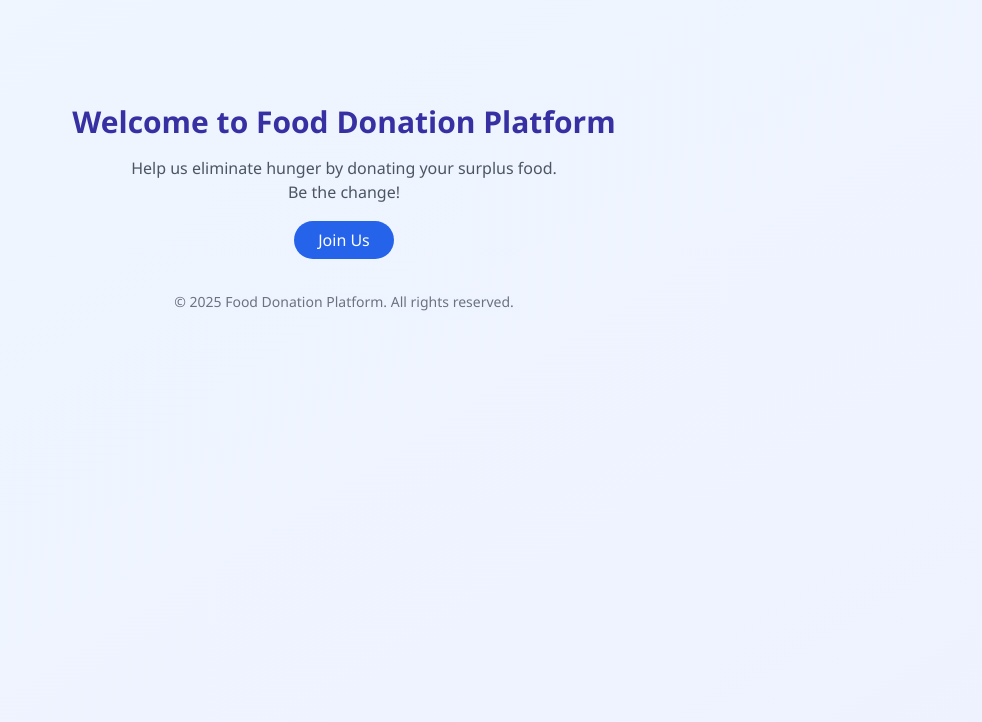
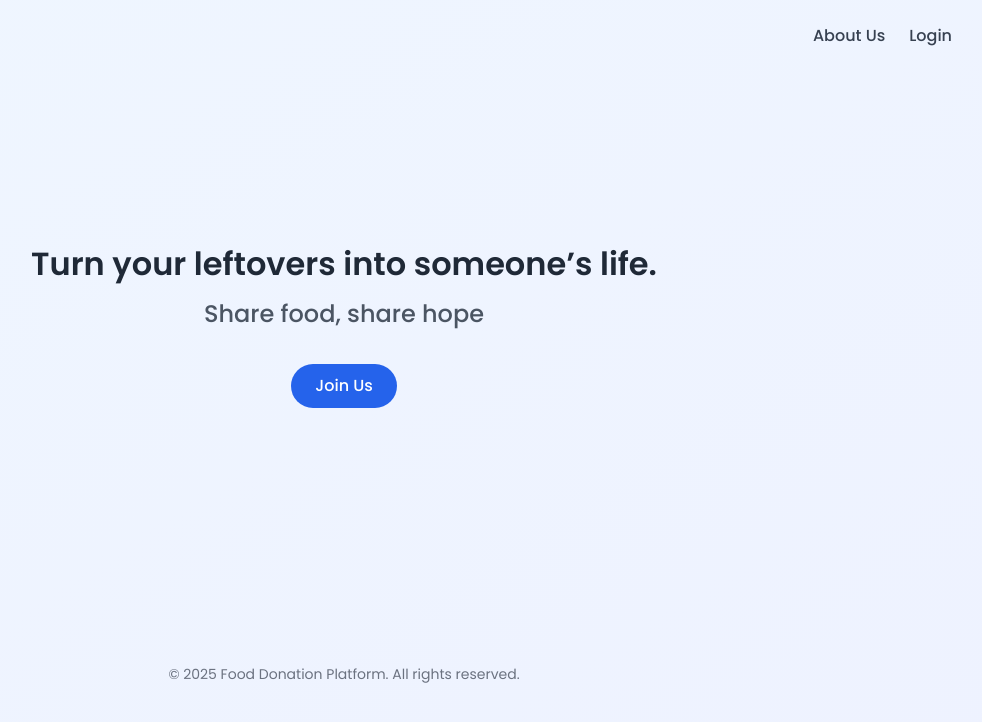
Before and after one commit to Shiva-Manda/Food_Donation, a Django app: template templates/donateapp/home_not_authenticated.html in a window 1280 px wide. Shown: the top 722 px of the page, without its empty margins (296-1278 px from the left). Run offline with Django 3.2, Linux system fonts and the light colour scheme; the template is opened without the code that fills it, so the values that code supplies are empty; some libraries are stand-ins or nearby versions.

Commit message:
Update home_not_authenticated.html

```diff
--- a/templates/donateapp/home_not_authenticated.html
+++ b/templates/donateapp/home_not_authenticated.html
@@ -2,15 +2,75 @@
 {% load static %}
 
 {% block content %}
-<link rel="stylesheet" href="{% static 'css/main.css' %}">
+<style>
+  .center-container {
+    display: flex;
+    flex-direction: column;
+    justify-content: center;
+    align-items: center;
+    height: 75vh;
+    text-align: center;
+  }
 
-<div class="text-center mt-20">
-  <h1 class="text-3xl font-bold text-indigo-800 mb-4">Welcome to Food Donation Platform</h1>
-  <p class="text-md text-gray-600 mb-6">
-    Help us eliminate hunger by donating your surplus food.<br> Be the change!
-  </p>
-  <a href="{% url 'signup' %}" class="bg-blue-600 hover:bg-blue-700 text-white font-medium py-2 px-6 rounded-full">
-    Join Us
-  </a>
+  .quote-line1 {
+    font-size: 2rem;
+    font-weight: 600;
+    color: #1f2937; /* gray-800 */
+  }
+
+  .quote-line2 {
+    font-size: 1.5rem;
+    font-weight: 500;
+    color: #4b5563; /* gray-700 */
+    margin-top: 0.5rem;
+  }
+
+  .join-button {
+    margin-top: 2rem;
+    padding: 0.6rem 1.5rem;
+    font-size: 1rem;
+    font-weight: 500;
+    color: white;
+    background-color: #2563eb; /* blue-600 */
+    border: none;
+    border-radius: 9999px;
+    cursor: pointer;
+    transition: background-color 0.3s ease;
+    text-decoration: none;
+  }
+
+  .join-button:hover {
+    background-color: #1d4ed8; /* blue-700 */
+  }
+
+  .top-nav {
+    position: absolute;
+    top: 1.5rem;
+    right: 2rem;
+    display: flex;
+    gap: 1.5rem;
+  }
+
+  .top-nav a {
+    color: #374151; /* gray-700 */
+    font-weight: 500;
+    text-decoration: none;
+  }
+
+  .top-nav a:hover {
+    text-decoration: underline;
+  }
+</style>
+
+<div class="top-nav">
+  <a href="#">About Us</a>
+  <a href="{% url 'login' %}">Login</a>
+</div>
+
+<div class="center-container">
+  <h1 class="quote-line1">Turn your leftovers into someone’s life.</h1>
+  <p class="quote-line2">Share food, share hope</p>
+
+  <a href="{% url 'signup' %}" class="join-button">Join Us</a>
 </div>
 {% endblock %}
```
